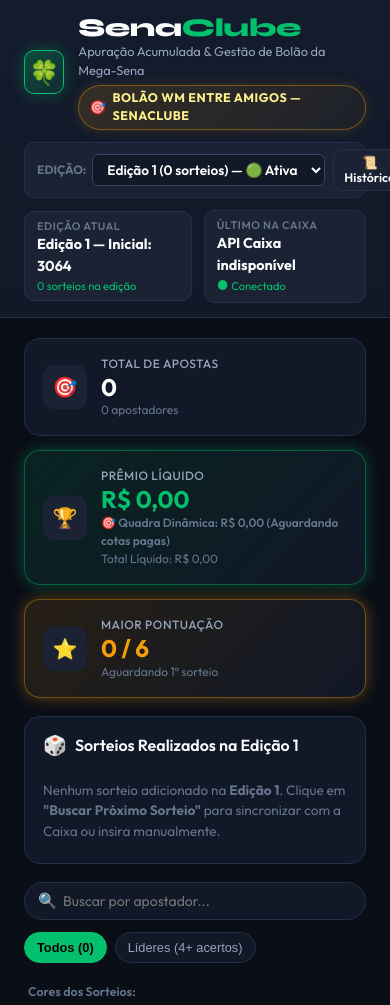
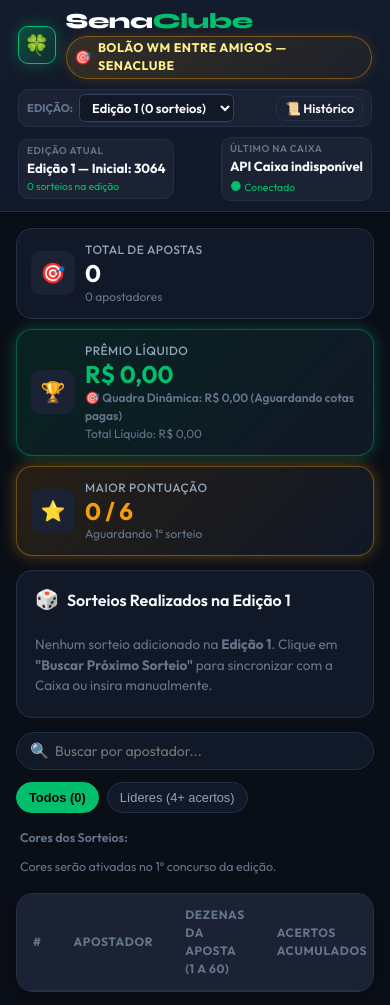
Before and after one commit to lhukas-porto/sena-clube, a website: page public/index.html in a window 390 px wide. Shown: the top 1005 px of the page. Drawn offline with Linux system fonts and the light colour scheme; no server answers.

Commit message:
fix(responsive): adequar layout e cabecalho para telas menores sem barra de rolagem horizontal

```diff
--- a/public/css/style.css
+++ b/public/css/style.css
@@ -69,6 +69,11 @@
   padding: 0;
 }
 
+html, body {
+  overflow-x: hidden;
+  max-width: 100%;
+}
+
 body {
   font-family: var(--font-body);
   background-color: var(--bg-main);
@@ -2172,10 +2177,126 @@
   flex-shrink: 0;
 }
 
-@media (max-width: 992px) {
+/* ==========================================================================
+   Responsividade para Telas Médias e Menores de Computador (Laptops 1366px, 1280px, etc.)
+   ========================================================================== */
+@media (max-width: 1400px) {
+  .app-header {
+    padding: 10px 18px;
+  }
+
+  .header-container {
+    gap: 10px;
+  }
+
+  .brand {
+    gap: 10px;
+  }
+
+  .brand-badge {
+    width: 38px;
+    height: 38px;
+  }
+
+  .clover-icon {
+    font-size: 20px;
+  }
+
+  .brand-text h1 {
+    font-size: 1.35rem;
+  }
+
+  /* Oculta o subtítulo descritivo longo para manter tudo em uma linha única e elegante */
+  .brand-text p {
+    display: none;
+  }
+
+  .brand-bolao-tag {
+    padding: 2px 8px;
+    font-size: 0.74rem;
+    margin-top: 2px;
+  }
+
+  .ciclo-control-bar {
+    padding: 4px 8px;
+    gap: 6px;
+  }
+
+  .ciclo-selector-wrap label {
+    font-size: 0.7rem;
+  }
+
+  .ciclo-select {
+    padding: 4px 8px;
+    font-size: 0.8rem;
+    max-width: 155px;
+  }
+
+  .ciclo-control-bar .btn {
+    padding: 4px 8px;
+    font-size: 0.78rem;
+  }
+
+  .header-status {
+    gap: 8px;
+  }
+
+  .status-card {
+    padding: 4px 8px;
+    min-width: 105px;
+  }
+
+  .status-card .label {
+    font-size: 0.62rem;
+  }
+
+  .status-card strong {
+    font-size: 0.82rem;
+  }
+
+  .status-card small {
+    font-size: 0.65rem;
+  }
+
+  .header-admin-badge {
+    padding: 4px 10px;
+    gap: 6px;
+  }
+
+  .admin-badge-text {
+    font-size: 0.74rem;
+  }
+
+  .btn-logout-admin {
+    padding: 2px 6px;
+    font-size: 0.68rem;
+  }
+
+  .main-content {
+    padding: 16px;
+    gap: 14px;
+  }
+
+  .kpi-grid {
+    grid-template-columns: repeat(auto-fit, minmax(180px, 1fr));
+    gap: 10px;
+  }
+
+  .kpi-card {
+    padding: 12px 14px;
+    gap: 10px;
+  }
+
+  .search-box {
+    min-width: 200px;
+  }
+}
+
+@media (max-width: 1100px) {
   .header-container {
     flex-wrap: wrap;
-    gap: 12px;
+    gap: 10px;
+    justify-content: space-between;
   }
 }
 
--- a/public/index.html
+++ b/public/index.html
@@ -15,7 +15,7 @@
   <link rel="preconnect" href="https://fonts.gstatic.com" crossorigin>
   <link href="https://fonts.googleapis.com/css2?family=Outfit:wght@300;400;500;600;700;800&family=Syne:wght@700;800&display=swap" rel="stylesheet">
 
-  <link rel="stylesheet" href="css/style.css?v=3.1">
+  <link rel="stylesheet" href="css/style.css?v=3.2">
 </head>
 <body>
 
```
